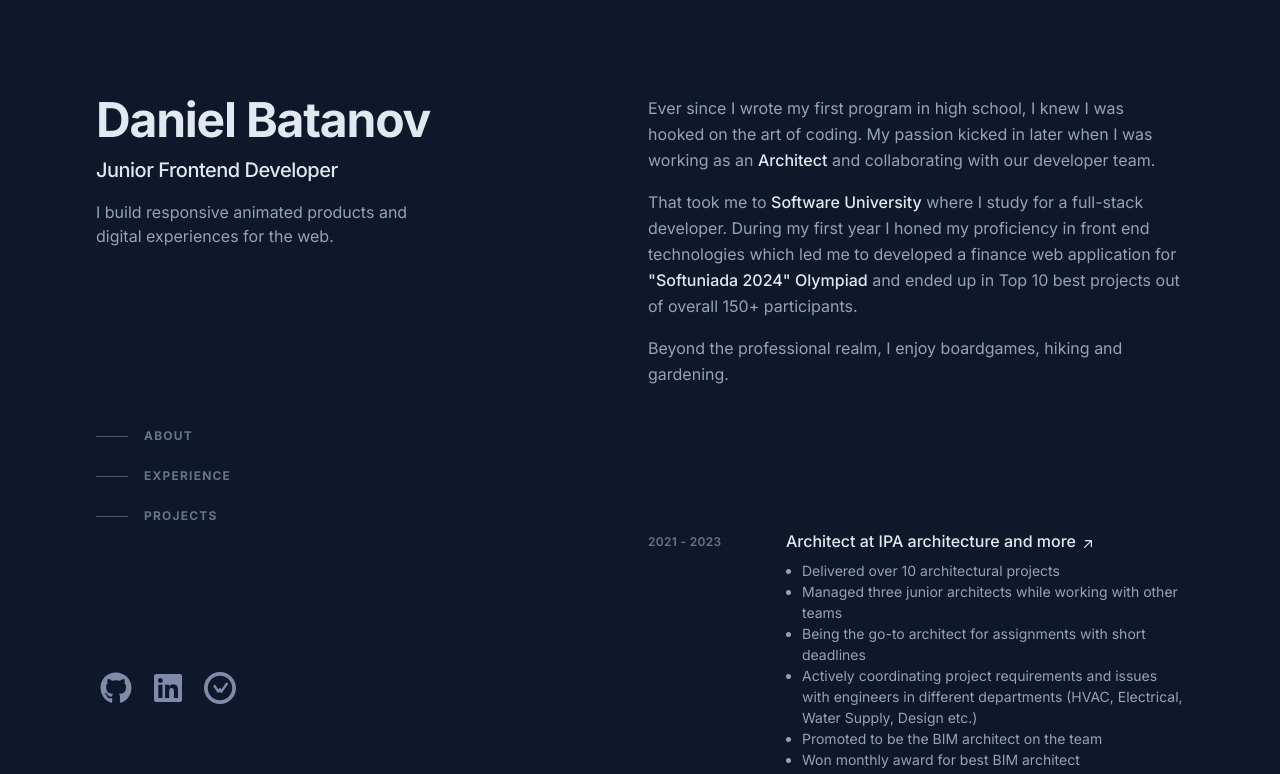
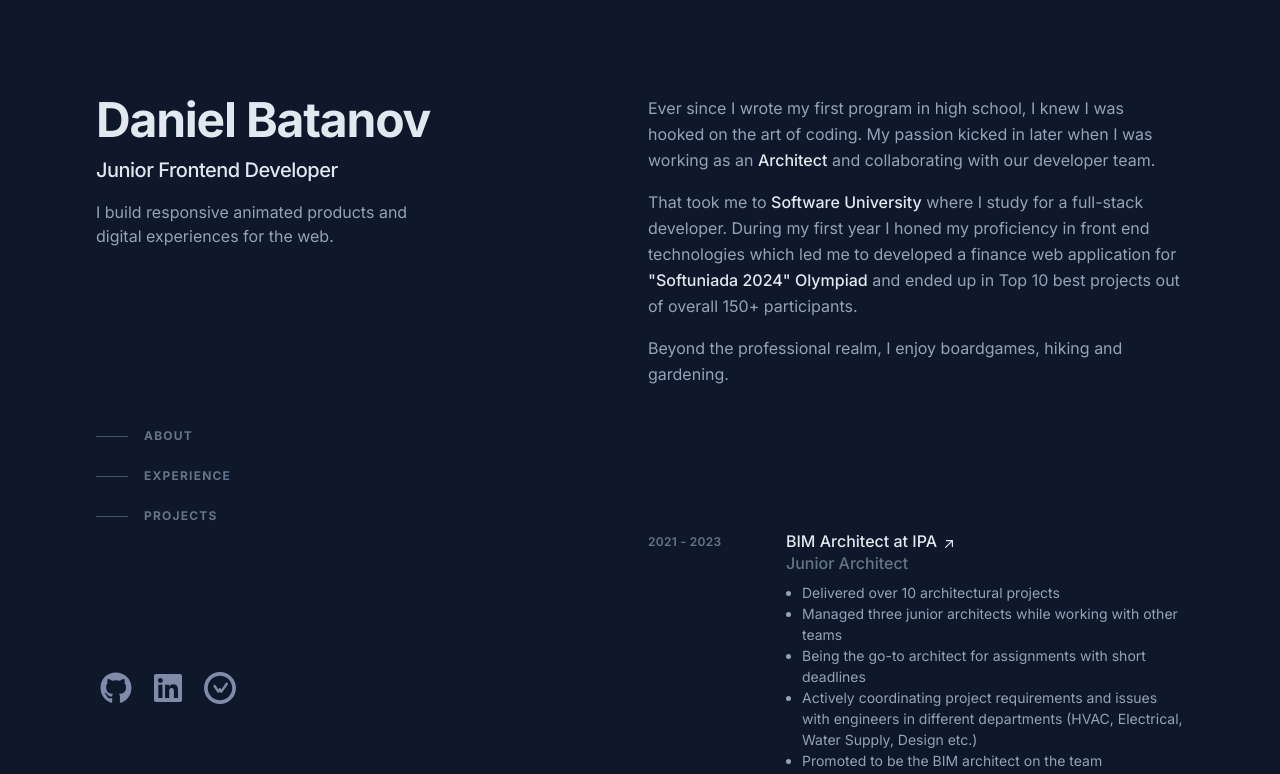
Before and after one commit to batanoffs/portfolio, a React (Vite) app: page / in a window 1280 px wide. Shown: the top 774 px of the page. Built offline with nearby package versions, Linux system fonts and the light colour scheme.

Commit message:
improved type check added favicon fixed job titiles

```diff
--- a/index.html
+++ b/index.html
@@ -2,9 +2,9 @@
 <html lang="en">
     <head>
         <meta charset="UTF-8" />
-        <link rel="icon" type="image/svg+xml" href="/src/favicon.svg" />
+        <link rel="icon" type="image/svg+xml" href="/src/favicon.png" />
         <meta name="viewport" content="width=device-width, initial-scale=1.0" />
-        <title>Vite + React + TS</title>
+        <title>Daniel Batanov</title>
     </head>
     <body
         class="bg-slate-900 leading-relaxed text-slate-400 antialiased
--- a/src/components/Experience.tsx
+++ b/src/components/Experience.tsx
@@ -1,10 +1,24 @@
 import { FC } from 'react'
 
-type Props = {
-    data?: (typeof data)[]
+type ExperienceProps = {
+    data?: {
+        work: Array<{
+            id: string
+            date: string
+            company: string
+            position: Array<string>
+            description: string | Array<string>
+            technologies: string
+            website: string
+            skills: Array<{
+                id: string
+                name: string
+            }>
+        }>
+    }
 }
 
-export const Experience: FC<Props> = ({ data = [] }) => {
+export const Experience: FC<ExperienceProps> = ({ data = [] }) => {
     return (
         <section
             id="experience"
@@ -22,16 +36,7 @@ export const Experience: FC<Props> = ({ data = [] }) => {
             </div>
             <div>
                 <ol className="group/list">
-                    {data.work.map(
-                        (work: {
-                            id: string
-                            date: string
-                            company: string
-                            position: string
-                            description: string
-                            technologies: string
-                            website: string
-                        }) => (
+                    {data.work.map((work) => (
                         <li key={work.id} className="mb-12">
                             <div
                                 className="group relative grid pb-1 transition-all sm:grid-cols-8
@@ -62,7 +67,7 @@ export const Experience: FC<Props> = ({ data = [] }) => {
                                             >
                                                 <span className="absolute -inset-x-4 -inset-y-2.5 hidden rounded md:-inset-x-6 md:-inset-y-4 lg:block"></span>
                                                 <span>
-                                                        {work.position}
+                                                    {work.position[0]}
                                                     {' at '}
                                                     <span className="inline-block">
                                                         {work.company}
@@ -86,16 +91,24 @@ export const Experience: FC<Props> = ({ data = [] }) => {
                                                 </span>
                                             </a>
                                         </div>
+                                        {work.position.length > 1
+                                            ? work.position
+                                                  .slice(1)
+                                                  .map((title: string, index: number) => (
+                                                      <div key={index + 1} aria-hidden="true">
+                                                          <span className="text-slate-500">
+                                                              {title}
+                                                          </span>
+                                                      </div>
+                                                  ))
+                                            : null}
                                     </h3>
                                     <p className="mt-2 text-sm leading-normal">
                                         {Array.isArray(work.description) ? (
                                             <ul>
                                                 {work.description.map(
                                                     (bullet: string, index: number) => (
-                                                            <li
-                                                                className="ml-4 list-disc"
-                                                                key={index}
-                                                            >
+                                                        <li className="ml-4 list-disc" key={index}>
                                                             <p>{bullet}</p>
                                                         </li>
                                                     )
@@ -107,8 +120,7 @@ export const Experience: FC<Props> = ({ data = [] }) => {
                                         className="mt-2 flex flex-wrap"
                                         aria-label="Technologies used"
                                     >
-                                            {work.skills.map(
-                                                (skill: { id: string; name: string }) => (
+                                        {work.skills.map((skill) => (
                                             <li key={skill.id} className="mr-1.5 mt-2">
                                                 <div
                                                     className="flex items-center rounded-full
@@ -118,14 +130,12 @@ export const Experience: FC<Props> = ({ data = [] }) => {
                                                     {skill.name}
                                                 </div>
                                             </li>
-                                                )
-                                            )}
+                                        ))}
                                     </ul>
                                 </div>
                             </div>
                         </li>
-                        )
-                    )}
+                    ))}
                 </ol>
             </div>
         </section>
--- a/src/data.json
+++ b/src/data.json
@@ -3,8 +3,11 @@
         {
             "id": "1",
             "date": "2021 - 2023",
-            "position": "Architect",
-            "company": "IPA architecture and more",
+            "position": [
+                "BIM Architect",
+                "Junior Architect"
+            ],
+            "company": "IPA",
             "website": "https://www.ip-arch.com/en",
             "description": [
                 "Delivered over 10 architectural projects",
@@ -83,7 +86,9 @@
         {
             "id": "3",
             "date": "2014 - 2015",
-            "position": "Quality Assurance",
+            "position": [
+                "Manual QA"
+            ],
             "website": "https://www.gameloft.com/",
             "company": "Gameloft",
             "description": [
```
Also changed, not shown: src/favicon.png (added). Lines whose indentation alone changed are shown as unchanged.
